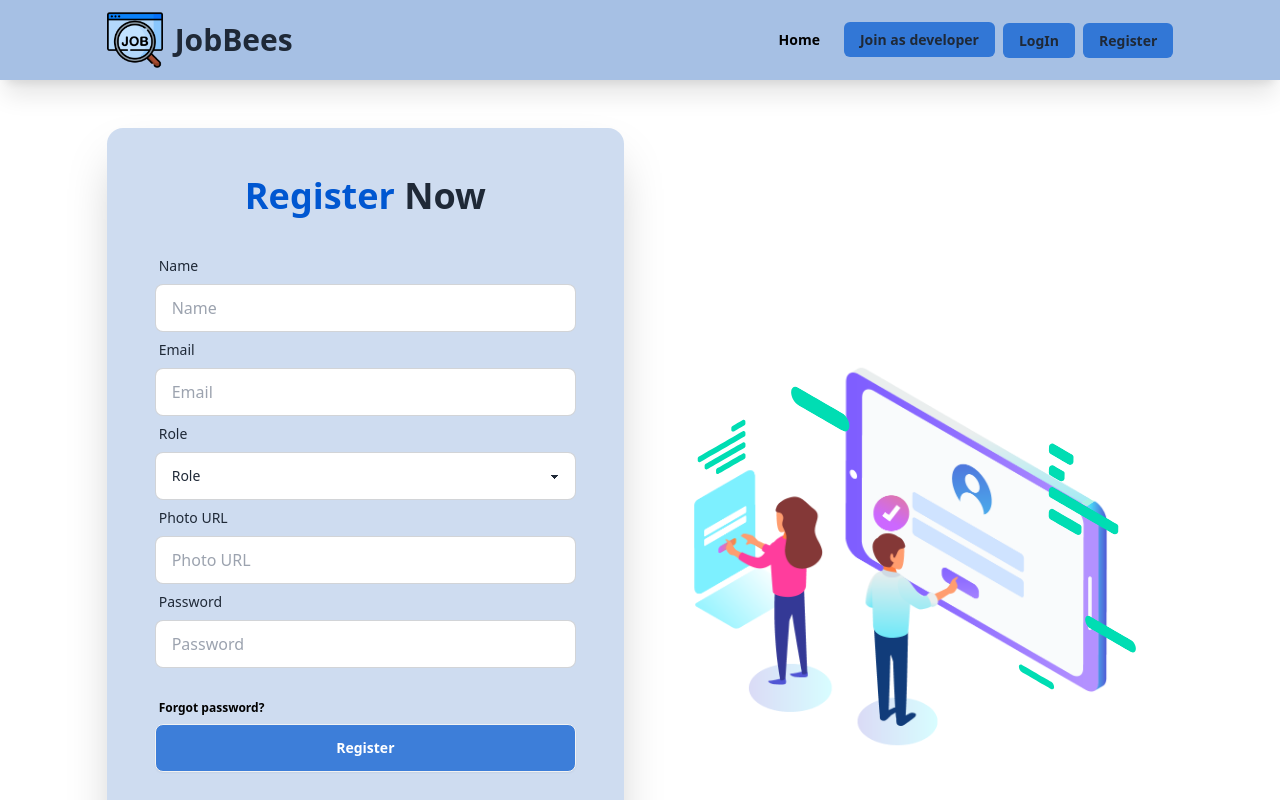
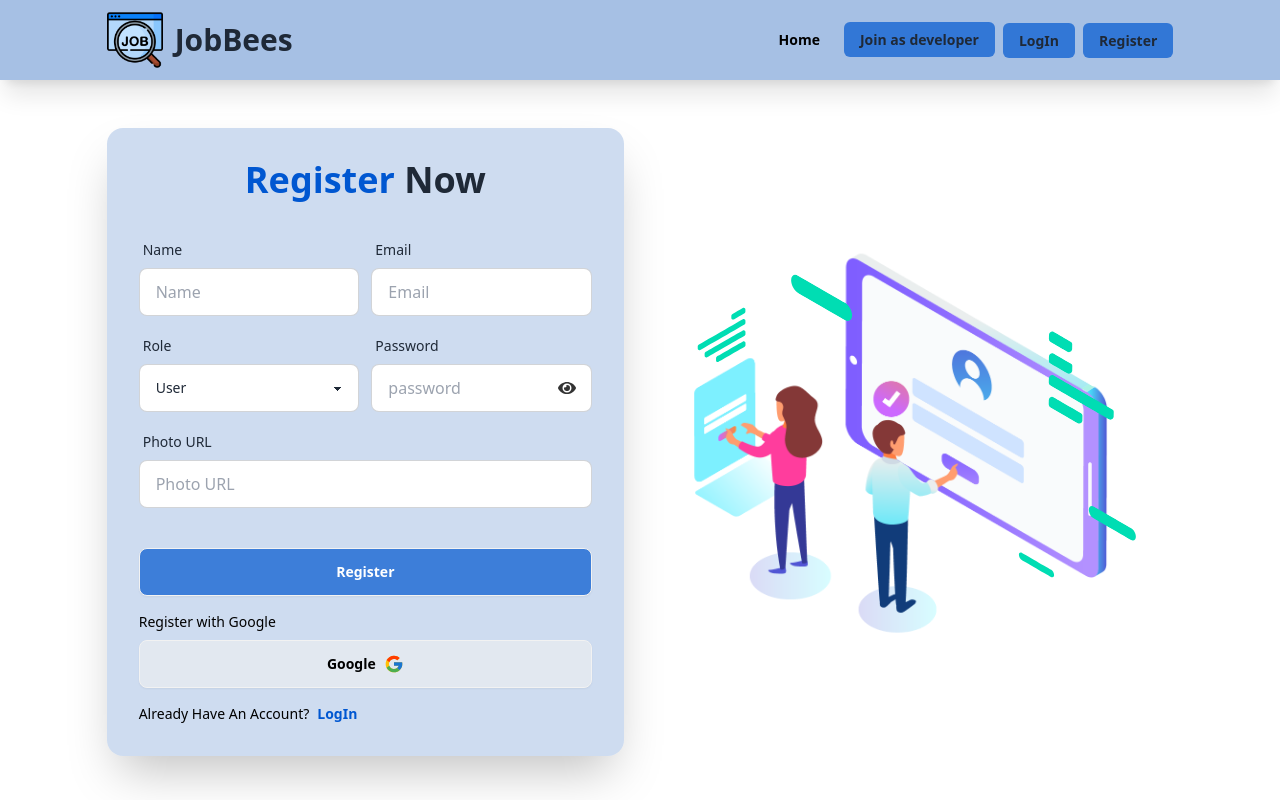
Before and after one commit to fatemaDiba/jobBees-client, a React (Vite) app: page /register in a window 1280 px wide. Shown: the top 800 px of the page. Built offline with nearby package versions, Linux system fonts and the light colour scheme; no server answers.

Commit message:
small design update

```diff
--- a/src/error/Error.jsx
+++ b/src/error/Error.jsx
@@ -5,7 +5,7 @@ const Error = () => {
   return (
     <div>
       <Title title="Error"></Title>
-      <section className="relative h-screen z-10 bg-light-primary py-[120px]">
+      <section className="relative h-screen z-10 bg-light-secondary py-[120px]">
         <div className="container mx-auto">
           <div className="-mx-4 flex">
             <div className="w-full px-4">
--- a/src/pages/logreg/Login.jsx
+++ b/src/pages/logreg/Login.jsx
@@ -3,11 +3,18 @@ import { Link, useLocation, useNavigate } from "react-router-dom";
 import { FcGoogle } from "react-icons/fc";
 import useAuth from "../../hooks/useAuth";
 import Title from "../../components/Title";
+import { useState } from "react";
+import { FaEye, FaEyeSlash } from "react-icons/fa";
 
 const Login = () => {
+  const [showPass, setShowPass] = useState(false);
   const { oldUser, signInWithGoogle, setLoading } = useAuth();
   const navigate = useNavigate();
   const location = useLocation();
+
+  const handleShowPass = () => {
+    setShowPass(!showPass);
+  };
 
   const handleSubmit = (e) => {
     e.preventDefault();
@@ -45,7 +52,7 @@ const Login = () => {
       <Title title="Login"></Title>
       <div className="w-11/12 sm:container xl:w-10/12 mx-auto mb-14 mt-32">
         <div className="grid lg:grid-cols-2 gap-8 items-center">
-          <div className="card bg-light-secondary/50 shadow-2xl p-6 lg:p-10">
+          <div className="card bg-light-secondary/50 shadow-2xl">
             <div className="card-body text-white">
               <h2 className="font-bold text-center text-xl text-black/90 md:text-4xl mb-6">
                 <span className="text-light-primary">Login</span> Now
@@ -60,20 +67,33 @@ const Login = () => {
                     name="email"
                     required
                     placeholder="email"
-                    className="input input-bordered"
+                    className="input input-bordered  text-black"
                   />
                 </div>
+                {/* pass */}
                 <div className="form-control mb-4">
                   <label className="label">
                     <span className="label-text">Password</span>
                   </label>
-                  <input
-                    type="password"
-                    name="password"
-                    required
-                    placeholder="password"
-                    className="input input-bordered"
-                  />
+                  <div className="relative">
+                    <input
+                      name="password"
+                      type={showPass ? "text" : "password"}
+                      placeholder="password"
+                      className="input input-bordered w-full  text-black"
+                      required
+                    />
+                    <div
+                      onClick={handleShowPass}
+                      className="absolute top-1/2 transform -translate-y-1/2 right-4 cursor-pointer"
+                    >
+                      {showPass ? (
+                        <FaEyeSlash className="text-lg text-black/80" />
+                      ) : (
+                        <FaEye className="text-lg text-black/80" />
+                      )}
+                    </div>
+                  </div>
                   <label className="label">
                     <a className="label-text-alt link link-hover">
                       Forgot password?
--- a/src/pages/logreg/Register.jsx
+++ b/src/pages/logreg/Register.jsx
@@ -5,11 +5,18 @@ import Lottie from "lottie-react";
 import register from "../../assets/register.json";
 import useAuth from "../../hooks/useAuth";
 import Title from "../../components/Title";
+import { FaEye, FaEyeSlash } from "react-icons/fa";
+import { useState } from "react";
 
 const Register = () => {
+  const [showPass, setShowPass] = useState(false);
   const { newUser, signInWithGoogle, setLoading } = useAuth();
   const navigate = useNavigate();
   const location = useLocation();
+
+  const handleShowPass = () => {
+    setShowPass(!showPass);
+  };
 
   const handleRegisterBtn = (e) => {
     e.preventDefault();
@@ -60,13 +67,13 @@ const Register = () => {
       <Title title="Register"></Title>
       <div className="w-11/12 sm:container xl:w-10/12 mx-auto mb-14 mt-32">
         <div className="grid lg:grid-cols-2 gap-8 items-center">
-          <div className="card bg-light-secondary/50 shadow-2xl p-4">
+          <div className="card bg-light-secondary/50 shadow-2xl">
             <div className="card-body dark:text-white">
               <h2 className="font-bold text-center text-2xl md:text-4xl mb-6">
                 <span className="text-light-primary">Register</span> Now
               </h2>
               <form onSubmit={handleRegisterBtn}>
-                <div className="">
+                <div className="grid grid-cols-2 gap-3">
                   <div className="form-control">
                     <label className="label">
                       <span className="label-text">Name</span>
@@ -96,7 +103,7 @@ const Register = () => {
                       <span className="label-text">Role</span>
                     </label>
                     <select className="select select-bordered w-full">
-                      <option disabled selected>
+                      <option disabled defaultValue>
                         Role
                       </option>
                       <option>User</option>
@@ -104,6 +111,30 @@ const Register = () => {
                     </select>
                   </div>
                   <div className="form-control">
+                    <label className="label">
+                      <span className="label-text">Password</span>
+                    </label>
+                    <div className="relative">
+                      <input
+                        name="password"
+                        type={showPass ? "text" : "password"}
+                        placeholder="password"
+                        className="input input-bordered w-full  text-black"
+                        required
+                      />
+                      <div
+                        onClick={handleShowPass}
+                        className="absolute top-1/2 transform -translate-y-1/2 right-4 cursor-pointer"
+                      >
+                        {showPass ? (
+                          <FaEyeSlash className="text-lg text-black/80" />
+                        ) : (
+                          <FaEye className="text-lg text-black/80" />
+                        )}
+                      </div>
+                    </div>
+                  </div>
+                  <div className="form-control col-span-2">
                     <label className="label">
                       <span className="label-text">Photo URL</span>
                     </label>
@@ -115,31 +146,14 @@ const Register = () => {
                       required
                     />
                   </div>
-                  <div className="form-control">
-                    <label className="label">
-                      <span className="label-text">Password</span>
-                    </label>
-                    <input
-                      type="password"
-                      name="password"
-                      placeholder="Password"
-                      className="input input-bordered"
-                      required
-                    />
-                  </div>
                 </div>
-                <div className="form-control mt-6">
-                  <label className="label">
-                    <a href="#" className="label-text-alt link link-hover">
-                      Forgot password?
-                    </a>
-                  </label>
+                <div className="form-control mt-10">
                   <button className="btn bg-light-primary/70 hover:bg-blue-700 text-white w-full">
                     Register
                   </button>
                 </div>
               </form>
-              <div className="my-6">
+              <div className="my-2">
                 <p className="text-sm mb-2 text-black">Register with Google</p>
                 <button
                   onClick={handleGoogleBtn}
--- a/src/uniqueSection/JobRecommendationQuiz.jsx
+++ b/src/uniqueSection/JobRecommendationQuiz.jsx
@@ -1,53 +1,17 @@
-import { useState } from "react";
 import Swal from "sweetalert2";
 
 const JobRecommendationQuiz = () => {
-  const [formData, setFormData] = useState({
-    skills: "",
-    interests: "",
-    availability: "",
-  });
-
-  const recommendations = [
-    { jobTitle: "Web Developer", skillsRequired: "React, JavaScript" },
-    { jobTitle: "Content Writer", skillsRequired: "Writing, Research" },
-    { jobTitle: "Project Manager", skillsRequired: "Leadership, Scheduling" },
-  ];
-
-  const handleChange = (e) => {
-    setFormData({ ...formData, [e.target.name]: e.target.value });
-  };
-
   const handleSubmit = () => {
-    const matchedJob = recommendations.find(
-      (job) =>
-        job.skillsRequired
-          .toLowerCase()
-          .includes(formData.skills.toLowerCase()) &&
-        job.skillsRequired
-          .toLowerCase()
-          .includes(formData.interests.toLowerCase())
-    );
-
-    if (matchedJob) {
-      Swal.fire({
-        title: "Perfect Match!",
-        text: `We recommend the job: ${matchedJob.jobTitle}. Required skills: ${matchedJob.skillsRequired}.`,
-        icon: "success",
-        confirmButtonText: "Great!",
-      });
-    } else {
-      Swal.fire({
-        title: "No perfect match",
-        text: "Based on your inputs, we couldn’t find a perfect match. Try refining your skills and interests!",
-        icon: "info",
-        confirmButtonText: "Try Again",
-      });
-    }
+    Swal.fire({
+      title: "Perfect Match!",
+      text: "We recommend the job: Web Developer or . Required skills: JS, React, Express etc.",
+      icon: "success",
+      confirmButtonText: "Great!",
+    });
   };
 
   return (
-    <div className="w-11/12 md:container xl:w-10/12 mx-auto my-16 px-4">
+    <div className="w-11/12 md:container xl:w-10/12 mx-auto px-4">
       <div className="grid grid-cols-1 md:grid-cols-2 gap-10 items-center">
         {/* Form Section */}
         <div className="text-start">
@@ -67,9 +31,7 @@ const JobRecommendationQuiz = () => {
               <input
                 type="text"
                 name="skills"
-                value={formData.skills}
-                onChange={handleChange}
-                placeholder="E.g., React, JavaScript , writing"
+                placeholder="E.g., React, JavaScript"
                 className="input input-bordered mt-4 w-full"
               />
             </div>
@@ -81,9 +43,7 @@ const JobRecommendationQuiz = () => {
               <input
                 type="text"
                 name="interests"
-                value={formData.interests}
-                onChange={handleChange}
-                placeholder="E.g., Web Development, Content Writing"
+                placeholder="E.g., Web Development"
                 className="input input-bordered mt-4 w-full mx-auto"
               />
             </div>
@@ -94,8 +54,6 @@ const JobRecommendationQuiz = () => {
               </h3>
               <select
                 name="availability"
-                value={formData.availability}
-                onChange={handleChange}
                 className="select select-bordered mt-4 w-full mx-auto"
               >
                 <option value="">Select Availability</option>
```
